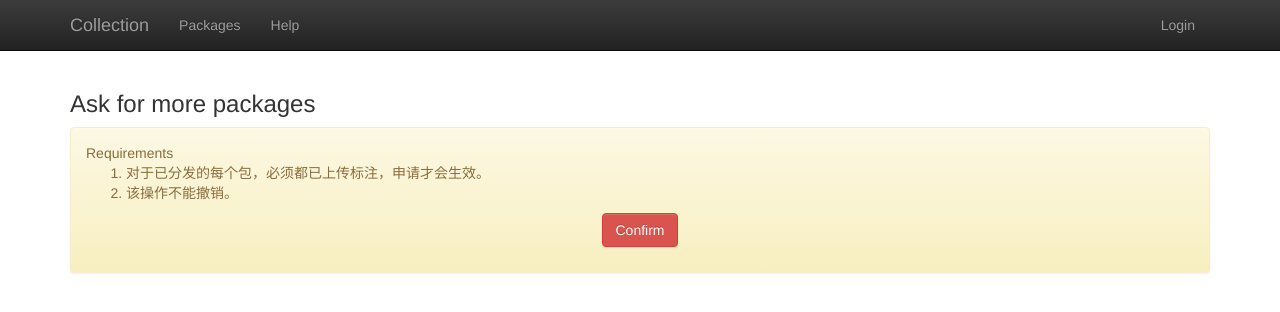
After one commit to yuantailing/ctw-annotation-web, a Django app: template collection/templates/collection/ask_for_package.html in a window 1280 px wide. The commit adds this page. Shown: the top 312 px of the page. Run offline with Django 3.2, Linux system fonts and the light colour scheme; the template is opened without the code that fills it, so the values that code supplies are empty; some libraries are stand-ins or nearby versions.

Commit message:
FEAT user can ask for packages online

```diff
--- a/collection/models.py
+++ b/collection/models.py
@@ -33,6 +33,8 @@ class UserPackage(models.Model):
     upload = models.FileField(blank=True, upload_to='collection/uploads/userpackage')
     feedback = models.FileField(blank=True, upload_to='collection/feedbacks/userpackage')
     validation = models.TextField(blank=True, default='')
+    create_time = models.DateTimeField(auto_now_add=True)
+    update_time = models.DateTimeField(auto_now=True)
     class Meta:
         unique_together = ("user", "package", )
     def __str__(self):
--- /dev/null
+++ b/collection/templates/collection/ask_for_package.html
@@ -0,0 +1,23 @@
+{% extends "./base.html" %}
+
+{% block content %}
+<h3>Ask for more packages</h3>
+{% if error_message %}
+<div class="alert alert-danger" role="alert">
+	<p>{{ error_message }}</p>
+</div>
+{% endif %}
+<div class="alert alert-warning" role="alert">
+	<p>Requirements</p>
+	<ol>
+		<li>对于已分发的每个包，必须都已上传标注，申请才会生效。</li>
+		<li>该操作不能撤销。</li>
+	</ol>
+	<form class="form-horizontal" method="POST" role="form" enctype="multipart/form-data">
+		{% csrf_token %}
+		<p style="text-align:center">
+			<input class="btn btn-danger" type="submit" value="Confirm" />
+		</p>
+	</form>
+</div>
+{% endblock %}
--- a/collection/templates/collection/image_detail.html
+++ b/collection/templates/collection/image_detail.html
@@ -4,8 +4,9 @@
 <h3>{{ image }}</h3>
 <div>
 	<p>
-		<a href="{% url 'collection:image_download' image.package.id image.id %}" class="btn btn-primary" role="button">Download</a>
+		<a href="{% url 'collection:package_detail' image.package_id %}" class="btn btn-primary" role="button">&lt;&lt Back</a>
+		<a href="{% url 'collection:image_download' image.package_id image.id %}" class="btn btn-primary" role="button">Download</a>
 	</p>
 </div>
-<div><img style="max-width:800px;max-height:800px;" src="{% url 'collection:image_download' image.package.id image.id %}" /></div>
+<div><img style="max-width:800px;max-height:800px;" src="{% url 'collection:image_download' image.package_id image.id %}" /></div>
 {% endblock %}
--- a/collection/templates/collection/package_list.html
+++ b/collection/templates/collection/package_list.html
@@ -31,4 +31,7 @@
 		{% endfor %}
 	</tbody>
 </table>
+<p>
+	<a href="{% url 'collection:ask_for_package' %}" class="btn btn-primary" role="button">Ask for more packages</a>
+<p>
 {% endblock %}
--- a/collection/urls.py
+++ b/collection/urls.py
@@ -5,6 +5,7 @@ from . import views
 app_name = 'collection'
 urlpatterns = [
     url(r'^$', views.index, name='index'),
+    url(r'^ask_for_package/$', views.ask_for_package, name='ask_for_package'),
     url(r'^package/$', views.package_list, name='package_list'),
     url(r'^package/(?P<pk>[0-9]+)/$', views.package_detail, name='package_detail'),
     url(r'^package/(?P<pk>[0-9]+)/download/$', views.package_download, name='package_download'),
```
Also changed, not shown: collection/views.py (+20 -6 lines), collection/migrations/0001_initial.py.
